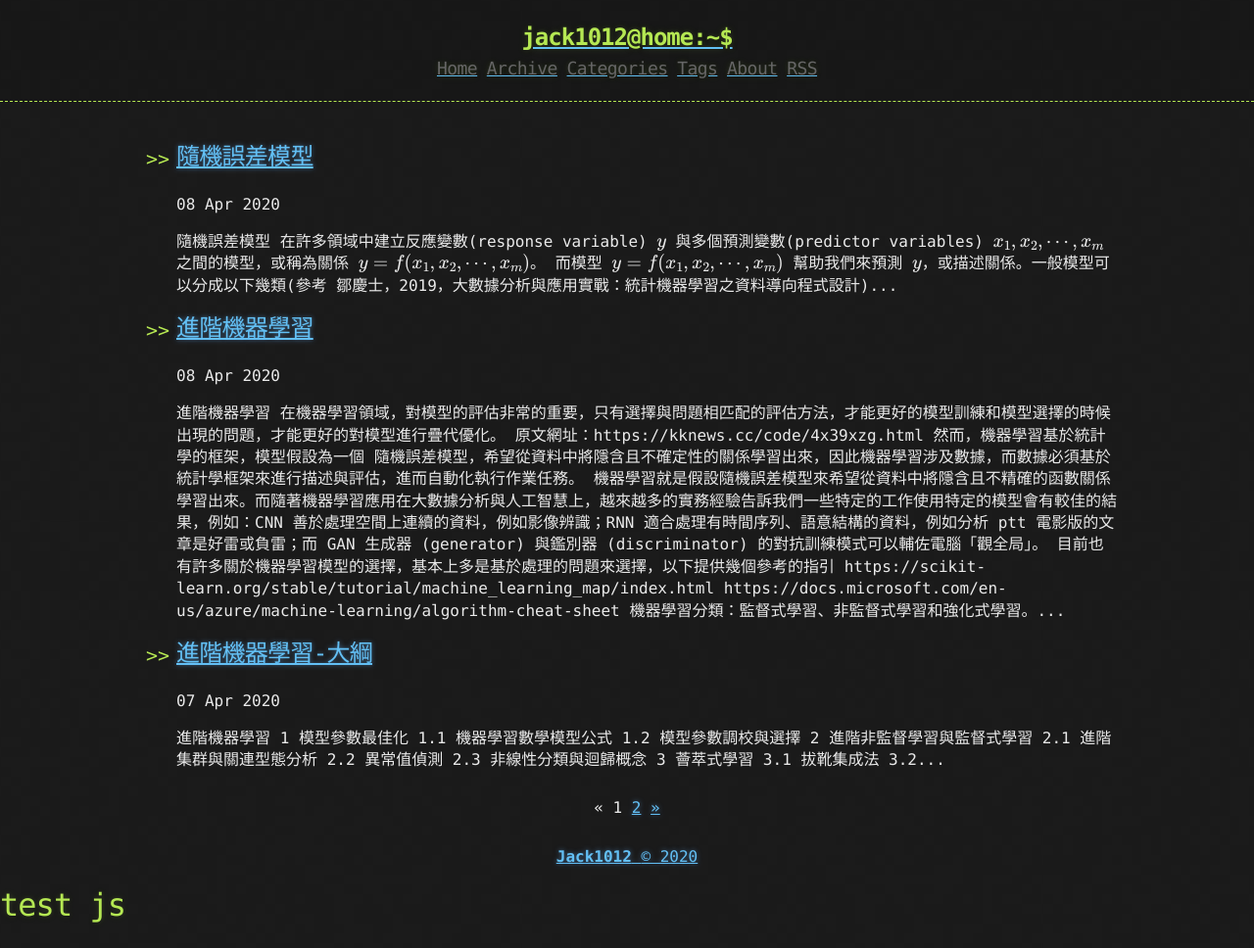
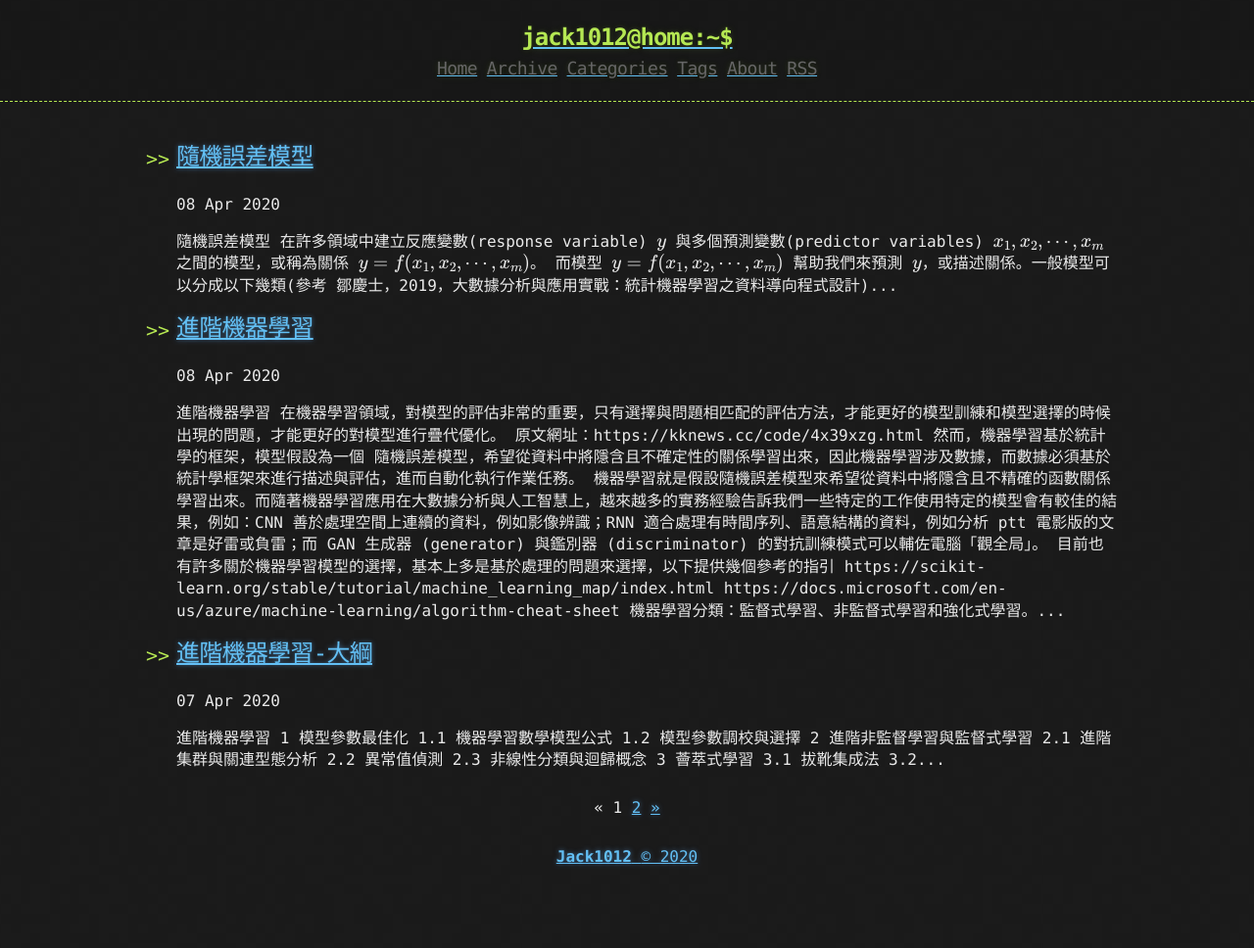
Before and after one commit to jack1012/jack1012.github.io, a Jekyll site: the page built from index.html, in a window 1280 px wide. Shown: the whole page at 98% size. Built offline with Jekyll 4.4.1, drawn with Linux system fonts in a browser that asks for light colours; formulas are drawn with MathJax 3; the list of posts is cut into pages by our own code; after the commit the page ends 900 px from its top, so only the background shows below that.

Commit message:
Update default.html

```diff
--- a/_layouts/default.html
+++ b/_layouts/default.html
@@ -34,11 +34,11 @@
   </div>
   {% endif %} {% include footer.html %}
 
-  <h1>test js </h1>
+
   {% if site.google_analytics %}
     {% include analytics.html %}
   {% endif %}
-
+  <script type="text/javascript" src="/assets/js/new-tab.js"></script>
 
 </body>
 
```
